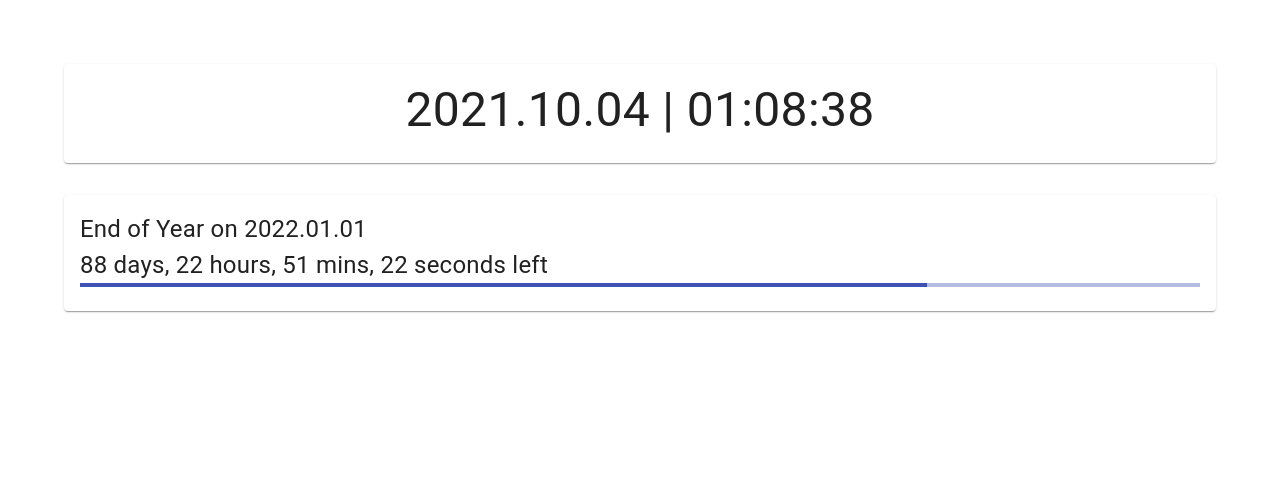
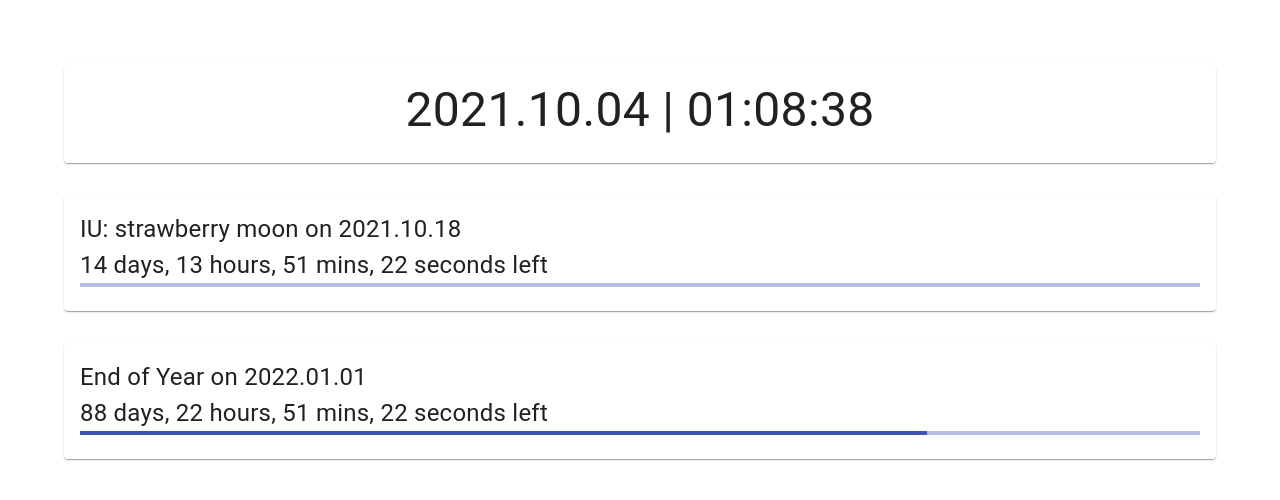
Before and after one commit to adcbotwastaken/countdown, a React (Create React App) app: page / in a window 1280 px wide. Shown: the top 500 px of the page. Built offline with nearby package versions, Linux system fonts and the light colour scheme.

Commit message:
added date

```diff
--- a/src/data/countdownDates.js
+++ b/src/data/countdownDates.js
@@ -23,6 +23,14 @@ const countdownDates = [
     //     "endDate": '2021-09-24T13:00:00.000+09:00'
     // },
 
+
+    {
+        "name": "IU: strawberry moon",
+        "startDate": '7 Oct 2021 12:00:00 EST',
+        "endDate": '2021-10-19T00:00:00.000+09:00'
+
+    },
+
     {
         "name": "End of Year",
         "startDate": "2021-01-01T00:00:00",
```
